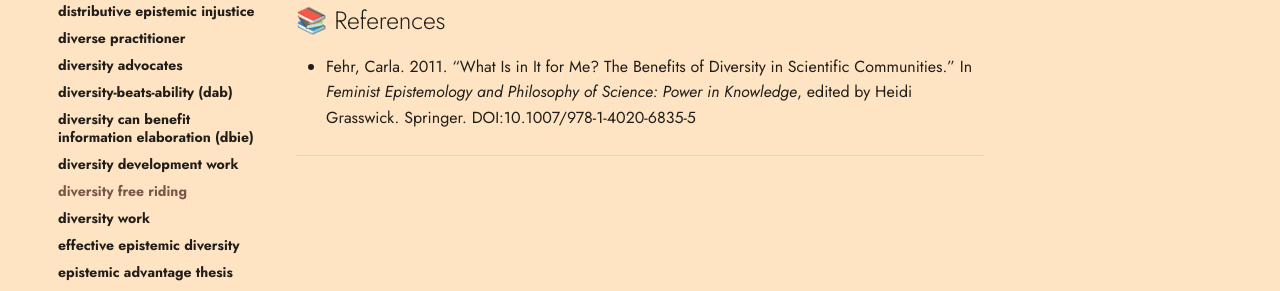
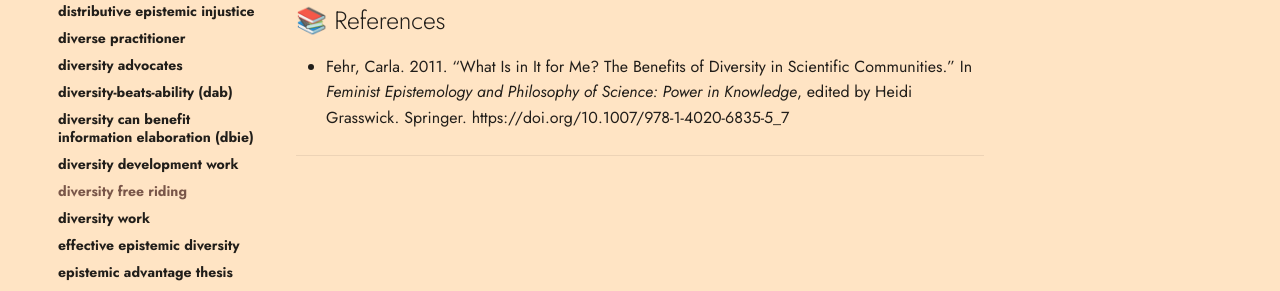
Before and after one commit to conceptcartography/conceptcartography, an MkDocs documentation site: the page built from docs/concepts/diversity-free-riding.md, in a window 1280 px wide. Shown: the part 495-786 px from the top of the page. Built offline with MkDocs 1.6.1 and Material for MkDocs 9.7.7, drawn with Linux system fonts in a browser that asks for light colours; comment, search, counter and statistics services are not loaded; the version menu is left out; some of the changed lines change nothing that is shown.

Commit message:
fixed link

```diff
--- a/docs/concepts/diversity-free-riding.md
+++ b/docs/concepts/diversity-free-riding.md
@@ -11,7 +11,7 @@
 
 ## 📚 References
 
-- Fehr, Carla. 2011. “What Is in It for Me? The Benefits of Diversity in Scientific Communities.” In _Feminist Epistemology and Philosophy of Science: Power in Knowledge_, edited by Heidi Grasswick. Springer. DOI:10.1007/978-1-4020-6835-5
+- Fehr, Carla. 2011. “What Is in It for Me? The Benefits of Diversity in Scientific Communities.” In _Feminist Epistemology and Philosophy of Science: Power in Knowledge_, edited by Heidi Grasswick. Springer. https://doi.org/10.1007/978-1-4020-6835-5_7
 
 ---
 
```
